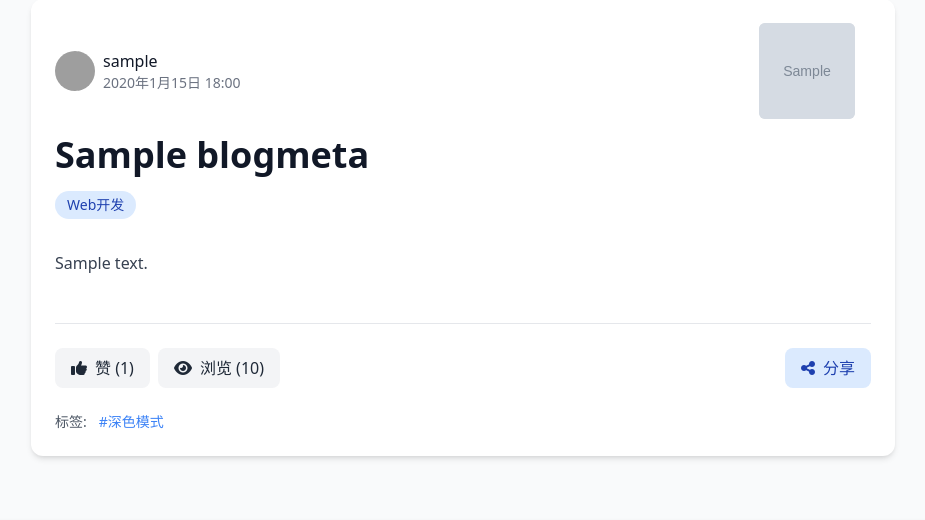
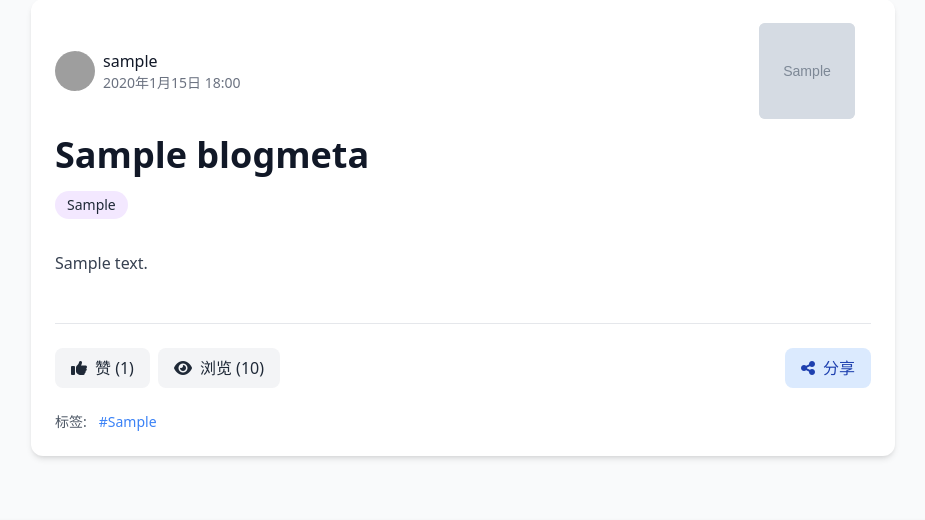
Before and after one commit to Athenavi/Nblog, a Django app: page /blog/1/ in a window 1280 px wide. Shown: the part 97-617 px from the top of the page, without its empty margins (177-1102 px from the left). Run offline with Django 5.2, Linux system fonts and the light colour scheme; tables that the repository leaves empty hold one stand-in row (values such as "Sample post"); grey boxes marked "Sample" are stand-in pictures; some libraries are stand-ins or nearby versions; grey boxes are pictures that could not be loaded.

Commit message:
feat: 动态生成并着色博客标签

```diff
--- a/core/templates/blog_detail.html
+++ b/core/templates/blog_detail.html
@@ -25,10 +25,13 @@
             </div>
             <h1 class="text-3xl md:text-4xl font-bold text-gray-900 dark:text-white mb-4">{{ meta.title }}</h1>
             <div class="flex flex-wrap gap-2 mb-6">
-                <span class="px-3 py-1 bg-blue-100 text-blue-800 text-sm rounded-full dark:bg-blue-900/30 dark:text-blue-300">Web开发</span>
+                {% load split_tags %}
+                {% for tag in meta.tags|split:',' %}
+                    <a href="#"
+                       class="px-3 py-1 {{ tag|color }} text-gray-800 text-sm rounded-full dark:bg-gray-700/30 dark:text-gray-300">{{ tag }}</a>
+                {% endfor %}
             </div>
         </header>
-
         <!-- 文章内容 - 适配深色模式的prose区域 -->
         <div class="prose dark:prose-invert max-w-none">
             {{ content|safe }}
@@ -55,7 +58,9 @@
 
             <div class="flex flex-wrap gap-3">
                 <span class="text-sm text-gray-600 dark:text-gray-400">标签: </span>
-                <a href="#" class="text-sm text-primary hover:underline dark:text-primary-dark">#深色模式</a>
+                {% for tag in meta.tags|split:',' %}
+                    <a href="#" class="text-sm text-primary hover:underline dark:text-primary-dark">#{{ tag }}</a>
+                {% endfor %}
             </div>
         </footer>
     </article>
--- /dev/null
+++ b/core/templatetags/split_tags.py
@@ -0,0 +1,16 @@
+# templatetags/split_tags.py
+from django import template
+import random  # 添加这一行来导入random模块
+
+register = template.Library()
+
+
+@register.filter
+def split(value, arg):
+    return value.split(arg)
+
+
+@register.filter
+def color(value):
+    colors = ['bg-blue-100', 'bg-green-100', 'bg-purple-100', 'bg-pink-100', 'bg-yellow-100', 'bg-red-100']
+    return colors[random.randint(0, 5)]
```
